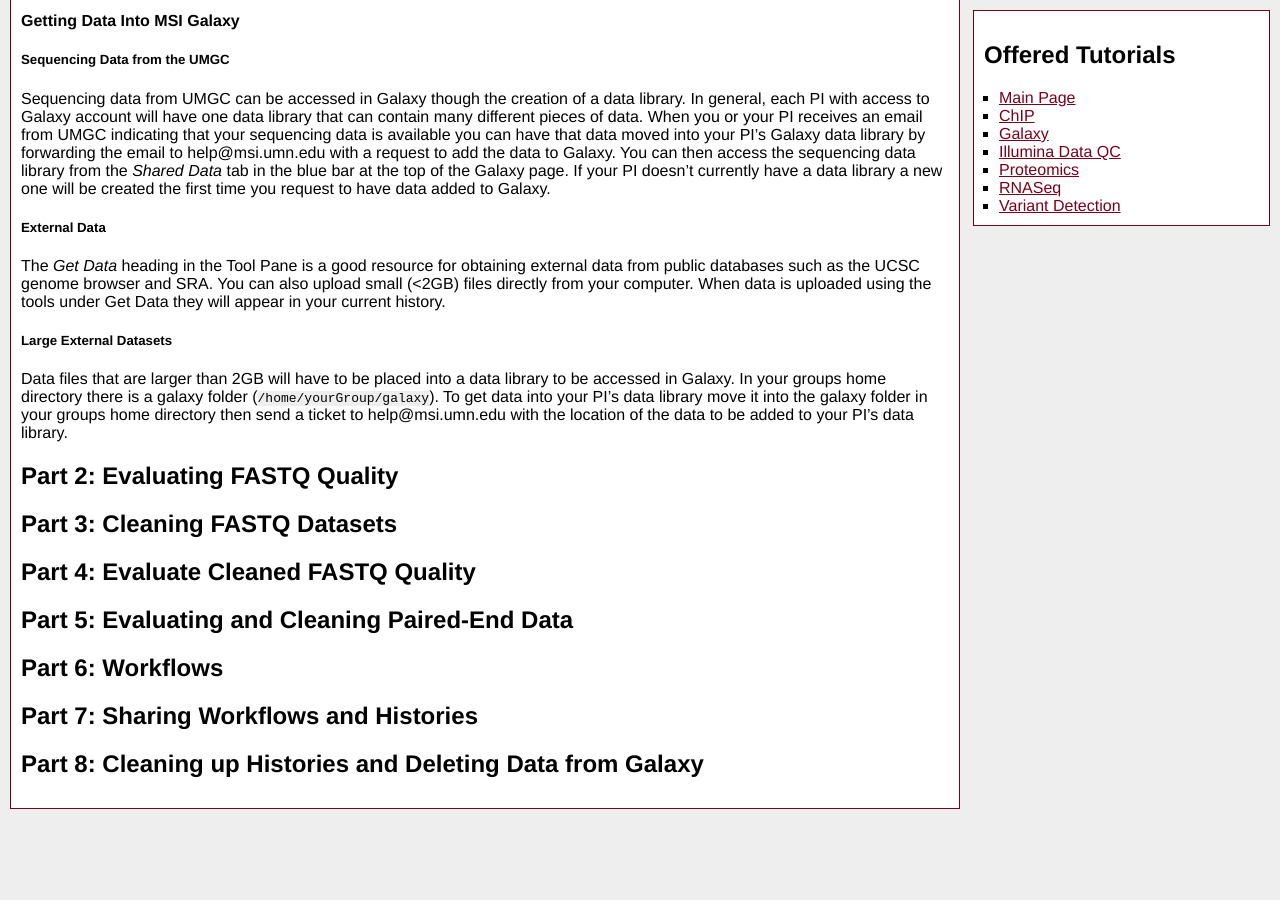
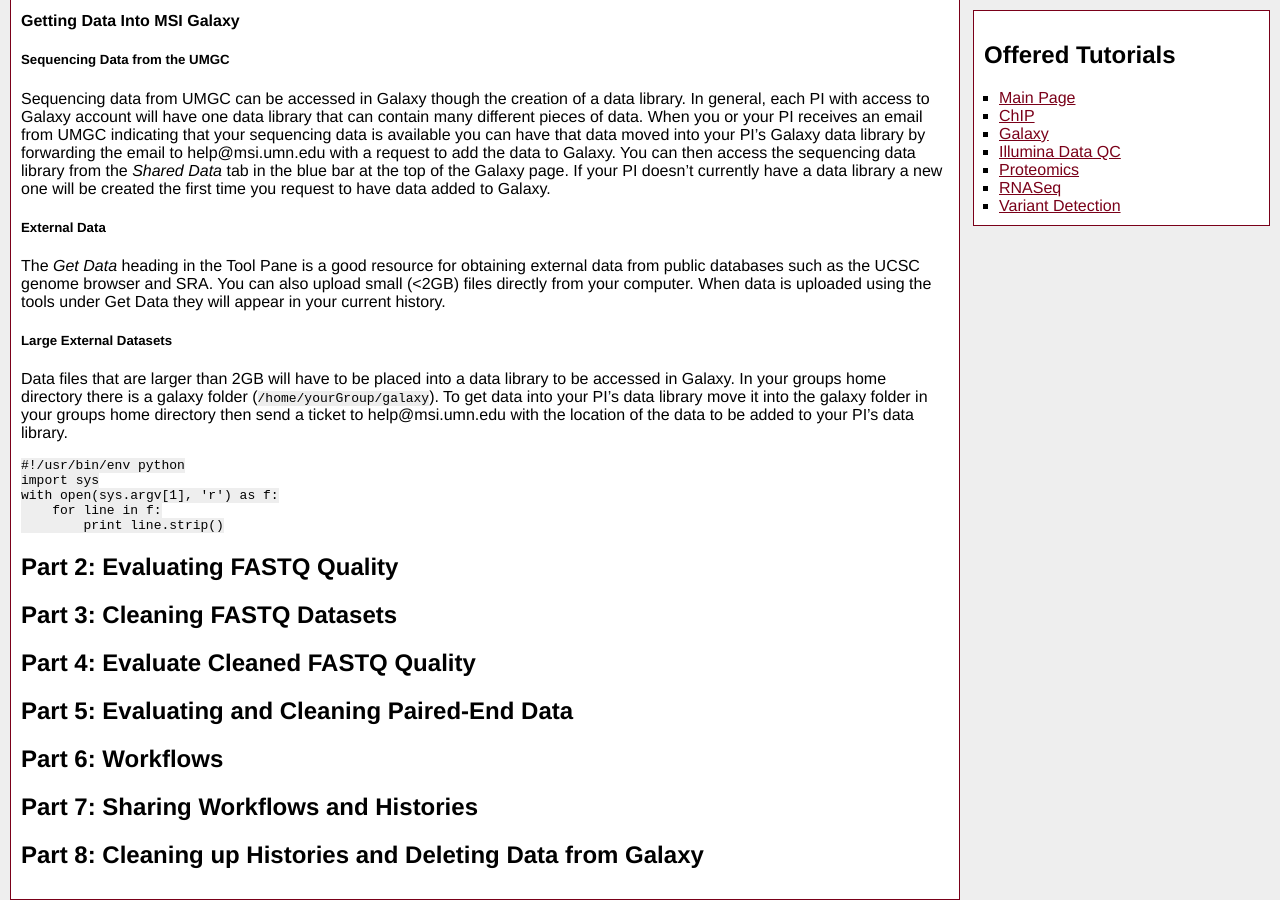
Before and after one commit to msi-ris/Tutorials, a Jekyll site: the page built from illumina_qc.md, in a window 1280 px wide and 900 px high, scrolled down 1624 px. Built offline with Jekyll 4.4.1, drawn with Linux system fonts in a browser that asks for light colours; before the commit the page ends 2433 px from its top, so only the background shows below that.

Commit message:
Add some more to illumina

````diff
--- a/illumina_qc.md
+++ b/illumina_qc.md
@@ -120,6 +120,14 @@ the galaxy folder in your groups home directory then send a ticket to
 help@msi.umn.edu with the location of the data to be added to your PI's data
 library.
 
+```python
+#!/usr/bin/env python
+import sys
+with open(sys.argv[1], 'r') as f:
+    for line in f:
+        print line.strip()
+```
+
 ## Part 2: Evaluating FASTQ Quality
 ## Part 3: Cleaning FASTQ Datasets
 ## Part 4: Evaluate Cleaned FASTQ Quality
````
